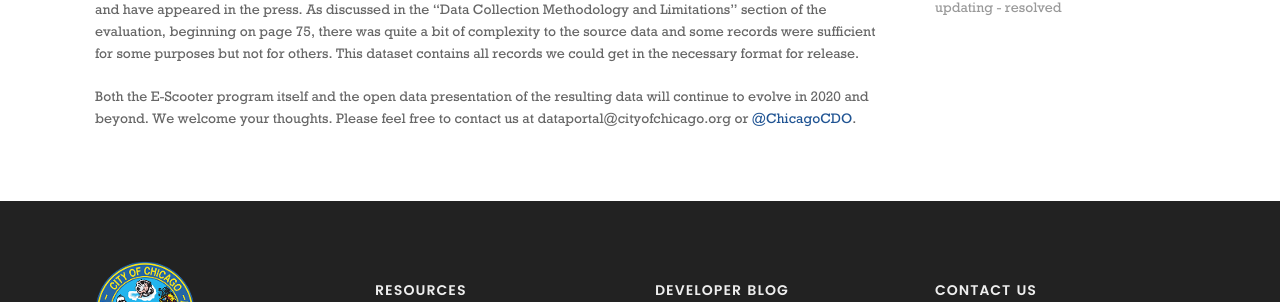
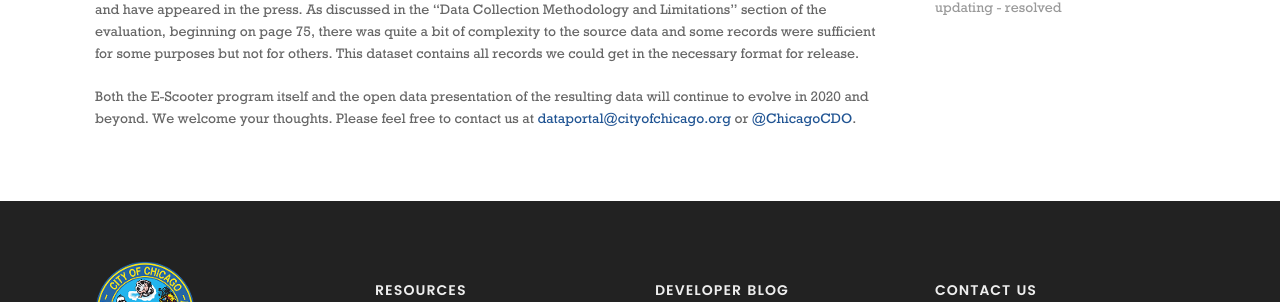
Before and after one commit to Chicago/dev.cityofchicago.org, a Jekyll site: the page built from _posts/2020-02-04-e-scooter-trips.md, in a window 1280 px wide. Shown: the part 576-878 px from the top of the page. Built offline with Jekyll 4.4.1, drawn with Linux system fonts in a browser that asks for light colours; some web fonts are replaced; part of the change alters nothing that is shown.

```diff
--- a/_posts/2020-02-04-e-scooter-trips.md
+++ b/_posts/2020-02-04-e-scooter-trips.md
@@ -16,4 +16,4 @@ We have also released these data as open data in the new [E-Scooter Trips - 2019
 
 Please be aware that the trip total in the dataset does not match some other totals that appear in the e-scooter evaluation and have appeared in the press. As discussed in the "Data Collection Methodology and Limitations" section of the evaluation, beginning on page 75, there was quite a bit of complexity to the source data and some records were sufficient for some purposes but not for others. This dataset contains all records we could get in the necessary format for release.
 
-Both the E-Scooter program itself and the open data presentation of the resulting data will continue to evolve in 2020 and beyond. We welcome your thoughts. Please feel free to contact us at dataportal@cityofchicago.org or [@ChicagoCDO](https://twitter.com/ChicagoCDO).
+Both the E-Scooter program itself and the open data presentation of the resulting data will continue to evolve in 2020 and beyond. We welcome your thoughts. Please feel free to contact us at [dataportal@cityofchicago.org](mailto:dataportal@cityofchicago.org) or [@ChicagoCDO](https://twitter.com/ChicagoCDO).
```
